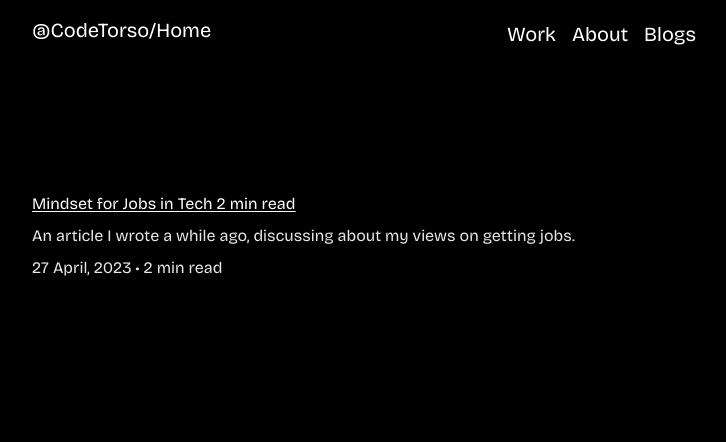
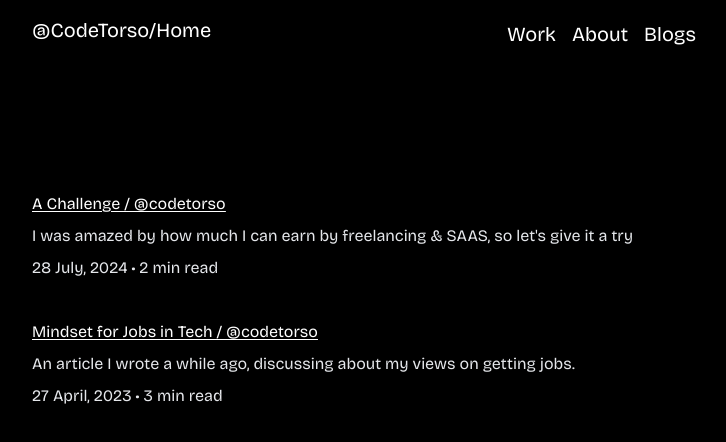
Before and after one commit to CodeTorso/torso.wtf, a Next.js app: page /blogs in a window 1280 px wide. Shown: the top 442 px of the page, without its empty margins (272-998 px from the left). Built offline with nearby package versions, Linux system fonts and the light colour scheme.

Commit message:
new article !

```diff
--- /dev/null
+++ b/src/app/blogs/(blogs)/a-challenge/page.mdx
@@ -0,0 +1,19 @@
+export const metadata = {
+  title: "A Challenge / @codetorso",
+  description:
+    "I was amazed by how much I can earn by freelancing & SAAS, so let's give it a try",
+  publishDate: "28 July, 2024",
+  readingTime: "2 min read",
+};
+
+# A Challenge
+
+Two days ago, one of frined friend DMed me on Twitter about a freelance job he had. It was an Electron application based on Next.js, which I later convinced him to switch to Vite. He offered me $80 to $150 for about two weeks of work. I've been in tech since 2022 but had never made money from it before. This was my first dollar. The catch? I had never used Electron. Still, I said yes, and surprisingly, I got the job done in just two days.
+
+I've also seen some of my friends make money from SaaS projects, which got me thinking: why shouldn't I give it a try? I'm still in high school, with college coming up next year. There's a college entrance exam called JEE that I should be preparing for, but I'm not. So, I figured, why not use this time to create content, build apps, and do some freelancing?
+
+But saying it won't make it happen. We need a target and a system. My goal is to earn $2,000 by January 2025. Half of which I am going to donate. That seems like the best motivation for me. But to achieve this, I need a plan.
+
+To hold myself accountable, I've decided to post tweets and make a YouTube video every day. I have some SaaS ideas, but beyond that, not much. Do I know potential clients who might need my skills? No. Do I have a good reach? Not really. My 350 followers are about 60% bots. But I do have some belief in myself. So bye.
+
+To stay updated, consider following me on [Twitter](https://x.com/codetorso) and [Youtube](https://www.youtube.com/@CodeTorso)
--- a/src/app/blogs/(blogs)/hello-world/page.mdx
+++ b/src/app/blogs/(blogs)/hello-world/page.mdx
@@ -1,8 +1,8 @@
 export const metadata = {
-  title: "Mindset for Jobs in Tech",
+  title: "Mindset for Jobs in Tech / @codetorso",
   description: "An article I wrote a while ago, discussing about my views on getting jobs.",
   publishDate: "27 April, 2023",
-  readingTime: "2 min read"
+  readingTime: "3 min read"
 };
 
 # Mindset for Jobs in Tech
--- a/src/app/globals.css
+++ b/src/app/globals.css
@@ -105,7 +105,7 @@
 }
 
 .disappear {
-  animation: disappear .8s cubic-bezier(.645, .045, .355, 1)  1.5s forwards;
+  animation: disappear 1s cubic-bezier(.785, .135, .15, .86)  1.8s forwards;
 }
 
 @keyframes disappear {
--- a/src/components/blogs.tsx
+++ b/src/components/blogs.tsx
@@ -7,7 +7,7 @@ export function Blogs({ blogs }: { blogs: Blogs[] }) {
       {blogs.map(({ slug, title, publishDate, readingTime, description }) => (
         <li key={slug} className="flex flex-col gap-2">
           <h2 className="underline-offset-2 underline">
-            <Link href={`/blogs/${slug}`}>{title} {readingTime}</Link>
+            <Link href={`/blogs/${slug}`}>{title}</Link>
           </h2>
           <h3 className="text-gray-200">
             {description}
--- a/src/components/heading.tsx
+++ b/src/components/heading.tsx
@@ -25,6 +25,15 @@ export function Paragraph(props: ComponentPropsWithoutRef<"p">) {
   );
 }
 
+export function Link(props: ComponentPropsWithoutRef<"a">) {
+  return (
+    <a
+      className={`py-2 text-xl font-normal leading-8 text-gray-300 underline underline-2 ${GeistSans.className}`}
+      {...props}
+    />
+  );
+}
+
 // export function Code(props: ComponentPropsWithoutRef<"code">) {
 //   const codeRef = useRef(null);
 
--- a/src/mdx-components.tsx
+++ b/src/mdx-components.tsx
@@ -1,5 +1,5 @@
 import type { MDXComponents } from 'mdx/types';
-import { Blockquote,  Heading, Paragraph,  } from '@/components/heading';
+import { Blockquote,  Heading, Paragraph, Link  } from '@/components/heading';
 
 
 export function useMDXComponents(components: MDXComponents): MDXComponents {
@@ -7,6 +7,8 @@ export function useMDXComponents(components: MDXComponents): MDXComponents {
     h1: Heading,
     p: Paragraph,
     // code: Code
+    a: Link,
+    // Link,
     blockquote: Blockquote,
     ...components,
   };
```
Also changed, not shown: 1 other file (tests, documents, lock files or other folders).
